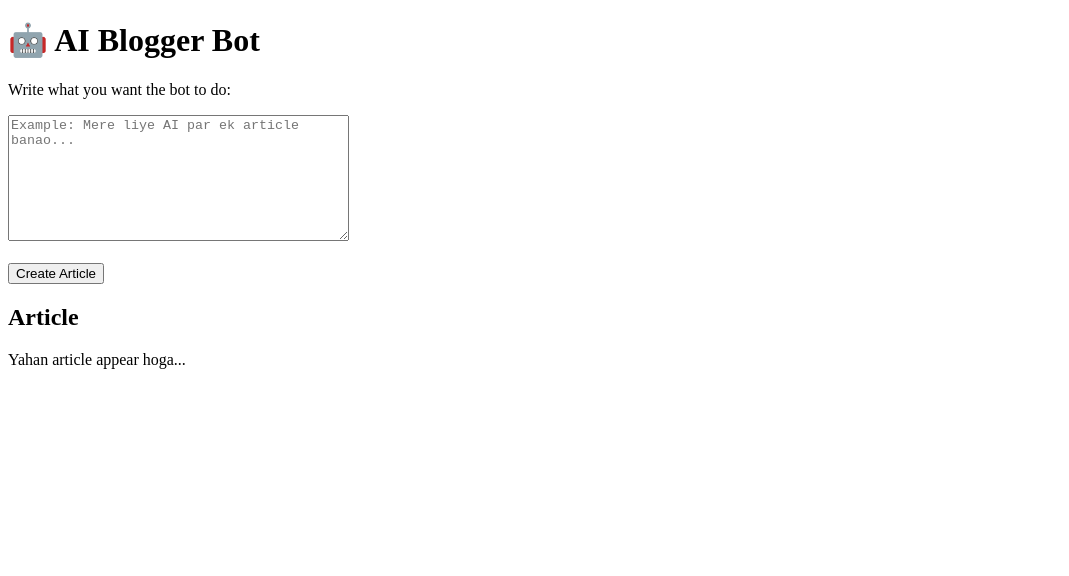
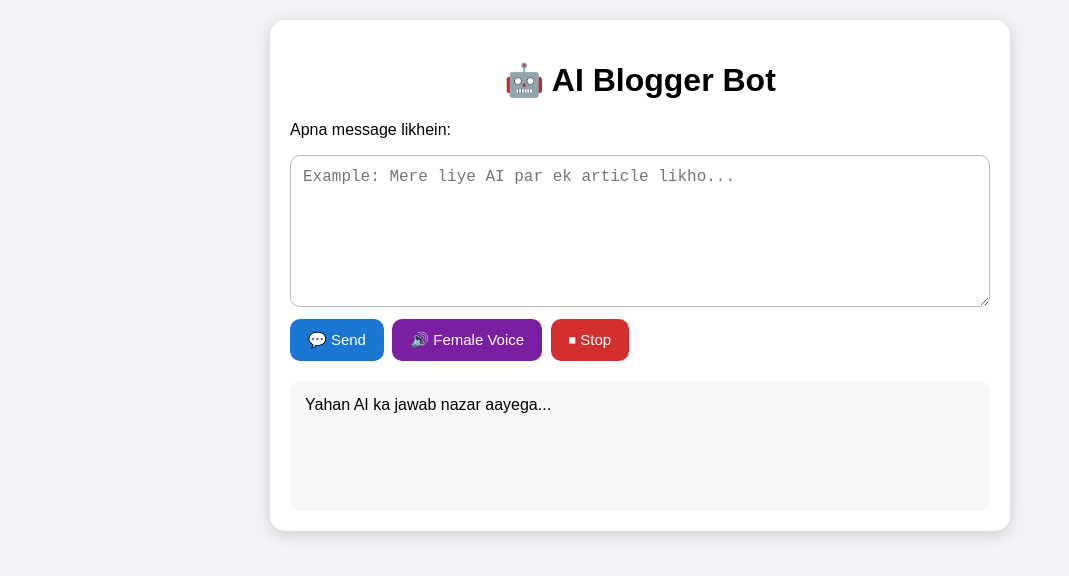
Before and after one commit to worko6529-hub/ai-blogger-telegram-bot, a plain HTML site: page index.html in a window 1280 px wide. Shown: the whole page, without its empty margins (0-1069 px from the left). Drawn offline with Linux system fonts and the light colour scheme.

Commit message:
Update index.html

```diff
--- a/index.html
+++ b/index.html
@@ -4,39 +4,139 @@
 <meta charset="UTF-8">
 <meta name="viewport" content="width=device-width, initial-scale=1.0">
 <title>AI Blogger Bot</title>
+
+<style>
+body{
+  font-family:Arial,sans-serif;
+  background:#f2f4f7;
+  margin:0;
+  padding:20px;
+}
+.box{
+  max-width:700px;
+  margin:auto;
+  background:white;
+  padding:20px;
+  border-radius:15px;
+  box-shadow:0 3px 15px #ccc;
+}
+h1{text-align:center}
+textarea{
+  width:100%;
+  box-sizing:border-box;
+  padding:12px;
+  border-radius:10px;
+  border:1px solid #bbb;
+  font-size:16px;
+}
+button{
+  border:0;
+  border-radius:10px;
+  padding:12px 18px;
+  margin:8px 4px 0 0;
+  font-size:15px;
+  cursor:pointer;
+}
+.send{background:#1976d2;color:white}
+.voice{background:#7b1fa2;color:white}
+.stop{background:#d32f2f;color:white}
+#chat{
+  margin-top:20px;
+  padding:15px;
+  background:#f7f7f7;
+  border-radius:10px;
+  min-height:100px;
+  white-space:pre-wrap;
+}
+</style>
 </head>
+
 <body>
+
+<div class="box">
 
 <h1>🤖 AI Blogger Bot</h1>
 
-  <p>Write what you want the bot to do:</p>
+<p>Apna message likhein:</p>
 
-  <textarea id="message" rows="8" cols="40"
-    placeholder="Example: Mere liye AI par ek article banao..."></textarea>
+<textarea id="message" rows="7"
+placeholder="Example: Mere liye AI par ek article likho..."></textarea>
 
-  <br><br>
+<br>
 
-  <button onclick="sendMessage()">Create Article</button>
+<button class="send" onclick="sendMessage()">💬 Send</button>
 
-  <h2>Article</h2>
+<button class="voice" onclick="speakAnswer()">🔊 Female Voice</button>
 
-  <div id="result">
-    Yahan article appear hoga...
+<button class="stop" onclick="stopVoice()">⏹ Stop</button>
+
+<div id="chat">Yahan AI ka jawab nazar aayega...</div>
+
 </div>
 
 <script>
-    function sendMessage() {
-      const message = document.getElementById("message").value;
 
-      if (!message.trim()) {
-        alert("Pehle apni baat likhein.");
+let lastAnswer = "";
+
+function sendMessage(){
+
+  const message =
+    document.getElementById("message").value.trim();
+
+  if(!message){
+    alert("Pehle message likhein.");
     return;
   }
 
-      document.getElementById("result").innerText =
-        "Aapka command receive ho gaya:\n\n" + message +
-        "\n\nAI article system next step mein connect hoga.";
+  lastAnswer =
+    "Aapka message receive ho gaya hai.\\n\\n" +
+    "Aap ne kaha: " + message +
+    "\\n\\nAI Blogger Bot: Main aapki madad karne ke liye tayyar hoon.";
+
+  document.getElementById("chat").innerText = lastAnswer;
+
+  speakAnswer();
 }
+
+
+function speakAnswer(){
+
+  if(!lastAnswer){
+    alert("Pehle message send karein.");
+    return;
+  }
+
+  window.speechSynthesis.cancel();
+
+  const speech =
+    new SpeechSynthesisUtterance(lastAnswer);
+
+  speech.lang = "en-US";
+  speech.rate = 0.9;
+  speech.pitch = 1.15;
+  speech.volume = 1;
+
+  const voices =
+    window.speechSynthesis.getVoices();
+
+  const femaleVoice =
+    voices.find(v =>
+      /female|zira|samantha|victoria|karen|google us english/i
+      .test(v.name)
+    );
+
+  if(femaleVoice){
+    speech.voice = femaleVoice;
+  }
+
+  window.speechSynthesis.speak(speech);
+}
+
+
+function stopVoice(){
+  window.speechSynthesis.cancel();
+}
+
 </script>
 
 </body>
```
Lines whose indentation alone changed are shown as unchanged.
